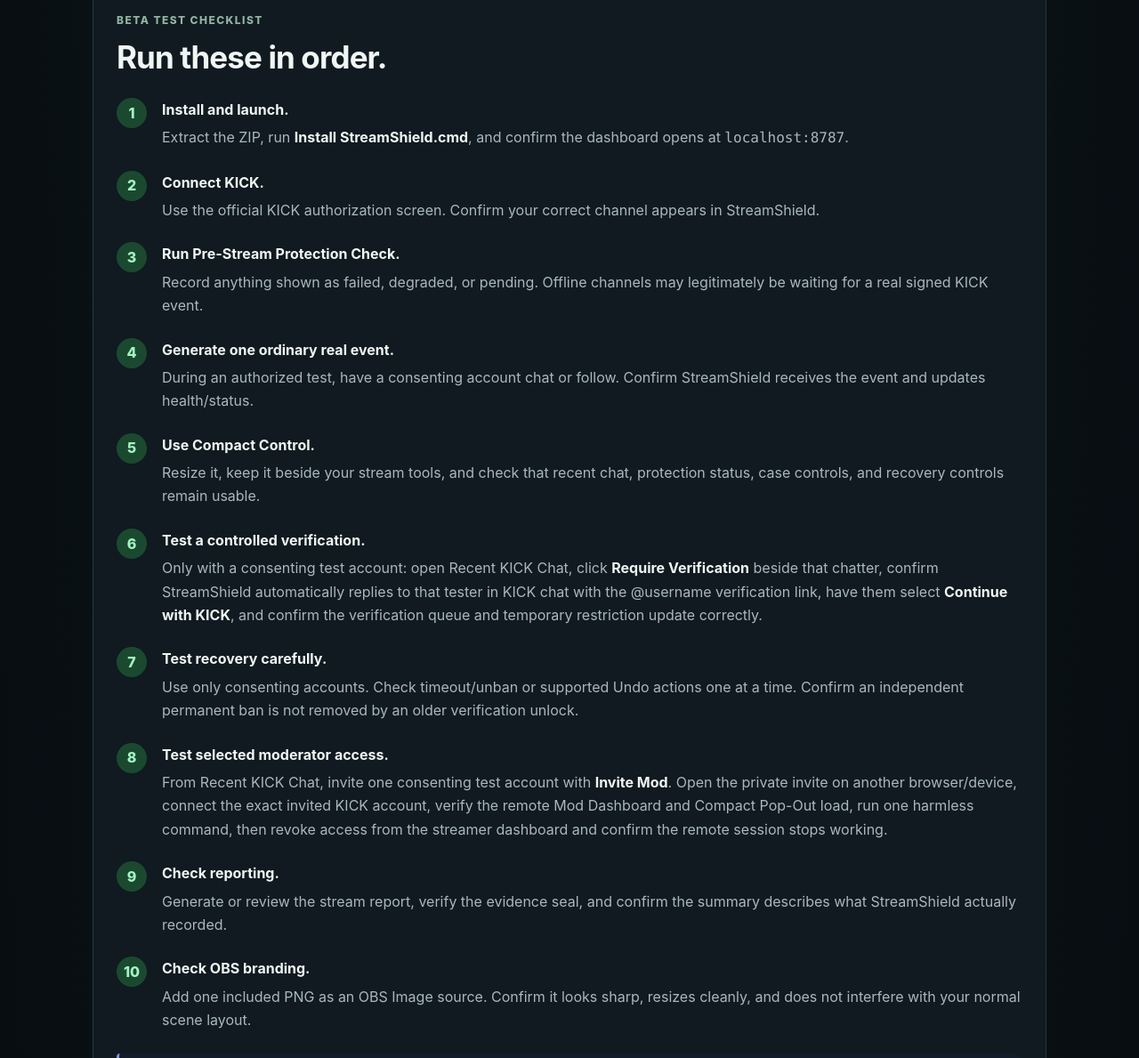
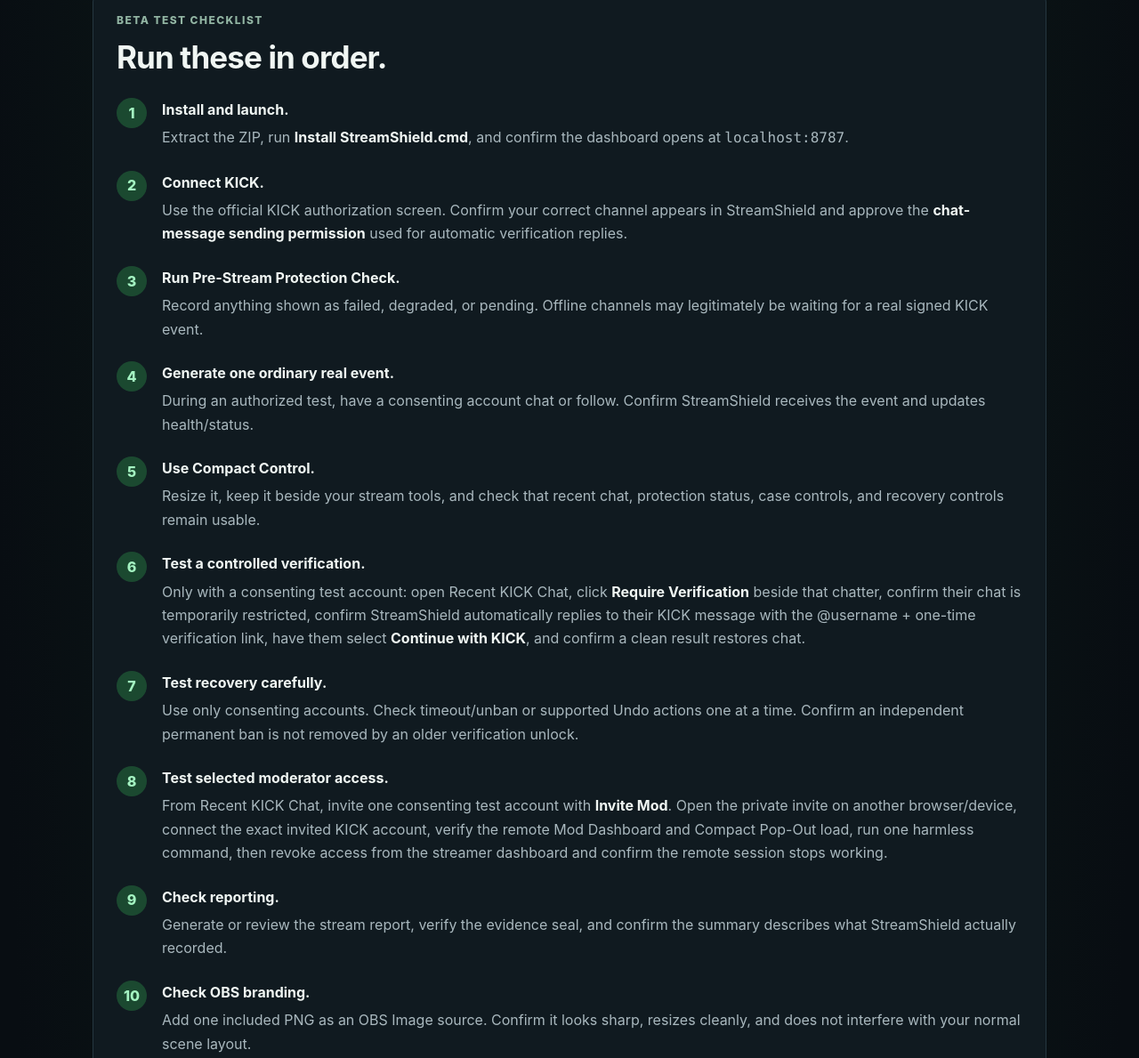
Before and after one commit to jamesfxq-jpg/streamshield-protection, a plain HTML site: page beta.html in a window 1280 px wide. Shown: the part 1125-2314 px from the top of the page at 89% size. Drawn offline with Linux system fonts and the light colour scheme.

Commit message:
Update beta guide for automatic KICK verification delivery

```diff
--- a/beta.html
+++ b/beta.html
@@ -53,11 +53,11 @@
 <div class="eyebrow">Beta test checklist</div><h2>Run these in order.</h2>
 <ol class="steps">
 <li><div><strong>Install and launch.</strong><p>Extract the ZIP, run <strong>Install StreamShield.cmd</strong>, and confirm the dashboard opens at <span class="code">localhost:8787</span>.</p></div></li>
-<li><div><strong>Connect KICK.</strong><p>Use the official KICK authorization screen. Confirm your correct channel appears in StreamShield.</p></div></li>
+<li><div><strong>Connect KICK.</strong><p>Use the official KICK authorization screen. Confirm your correct channel appears in StreamShield and approve the <strong>chat-message sending permission</strong> used for automatic verification replies.</p></div></li>
 <li><div><strong>Run Pre-Stream Protection Check.</strong><p>Record anything shown as failed, degraded, or pending. Offline channels may legitimately be waiting for a real signed KICK event.</p></div></li>
 <li><div><strong>Generate one ordinary real event.</strong><p>During an authorized test, have a consenting account chat or follow. Confirm StreamShield receives the event and updates health/status.</p></div></li>
 <li><div><strong>Use Compact Control.</strong><p>Resize it, keep it beside your stream tools, and check that recent chat, protection status, case controls, and recovery controls remain usable.</p></div></li>
-<li><div><strong>Test a controlled verification.</strong><p>Only with a consenting test account: open Recent KICK Chat, click <strong>Require Verification</strong> beside that chatter, confirm StreamShield automatically replies to that tester in KICK chat with the @username verification link, have them select <strong>Continue with KICK</strong>, and confirm the verification queue and temporary restriction update correctly.</p></div></li>
+<li><div><strong>Test a controlled verification.</strong><p>Only with a consenting test account: open Recent KICK Chat, click <strong>Require Verification</strong> beside that chatter, confirm their chat is temporarily restricted, confirm StreamShield automatically replies to their KICK message with the @username + one-time verification link, have them select <strong>Continue with KICK</strong>, and confirm a clean result restores chat.</p></div></li>
 <li><div><strong>Test recovery carefully.</strong><p>Use only consenting accounts. Check timeout/unban or supported Undo actions one at a time. Confirm an independent permanent ban is not removed by an older verification unlock.</p></div></li>
 <li><div><strong>Test selected moderator access.</strong><p>From Recent KICK Chat, invite one consenting test account with <strong>Invite Mod</strong>. Open the private invite on another browser/device, connect the exact invited KICK account, verify the remote Mod Dashboard and Compact Pop-Out load, run one harmless command, then revoke access from the streamer dashboard and confirm the remote session stops working.</p></div></li>
 <li><div><strong>Check reporting.</strong><p>Generate or review the stream report, verify the evidence seal, and confirm the summary describes what StreamShield actually recorded.</p></div></li>
@@ -71,7 +71,7 @@
 <ol class="steps">
 <li><div><strong>Open Recent KICK Chat.</strong><p>Use the full StreamShield dashboard or Compact Control while the connected channel is receiving chat.</p></div></li>
 <li><div><strong>Choose the account.</strong><p>Find the chatter you want to test and click <strong>Require Verification</strong> beside that user. StreamShield places a temporary chat restriction on that selected account.</p></div></li>
-<li><div><strong>Paste the generated link to the selected viewer.</strong><p>When Require Verification succeeds, StreamShield automatically replies in KICK chat to the selected viewer’s message with an @username verification message and one-time link. KICK does not provide a private-DM API for this flow, so this automatic delivery is a public chat reply. If the API post fails, StreamShield copies the ready-made message so the moderator can paste it manually. The link is bound to the selected KICK account.</p></div></li>
+<li><div><strong>StreamShield sends the verification reply.</strong><p>When Require Verification succeeds, StreamShield automatically replies in KICK chat to the selected viewer’s message with an @username verification message and one-time link. This is a <strong>public KICK chat reply, not a private DM</strong>. If KICK cannot send it, StreamShield copies the same ready-made message so the moderator can paste it manually. The link stays bound to the selected KICK account.</p></div></li>
 <li><div><strong>The viewer continues with KICK.</strong><p>The tester opens the link, selects <strong>Continue with KICK</strong>, and authorizes the KICK account named by the request.</p></div></li>
 <li><div><strong>Review the result.</strong><p>A clean result can release the StreamShield-owned temporary restriction. Network or browser-token matches should be reviewed, and exact blocked-network auto-ban should remain off during early beta testing unless the test specifically covers it.</p></div></li>
 </ol>
```
